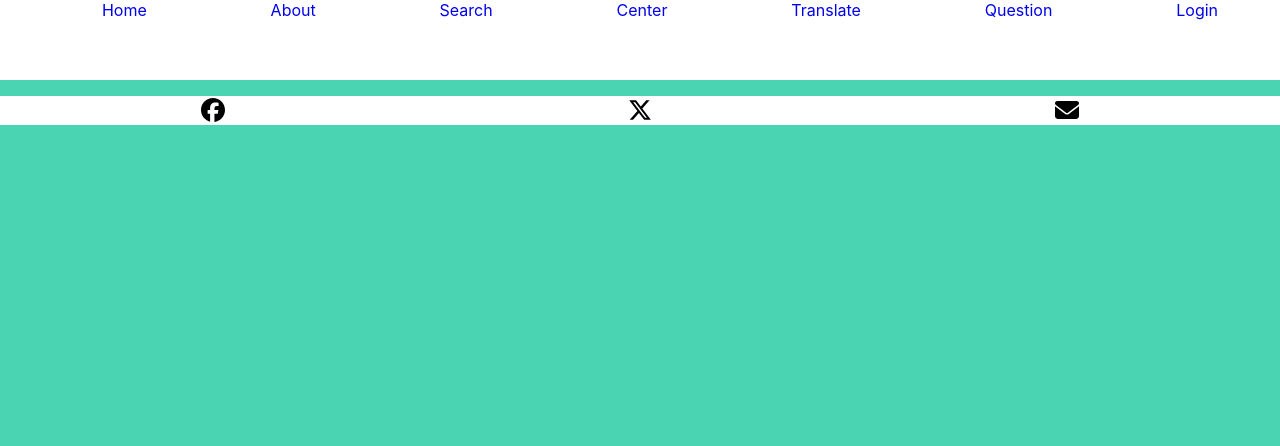
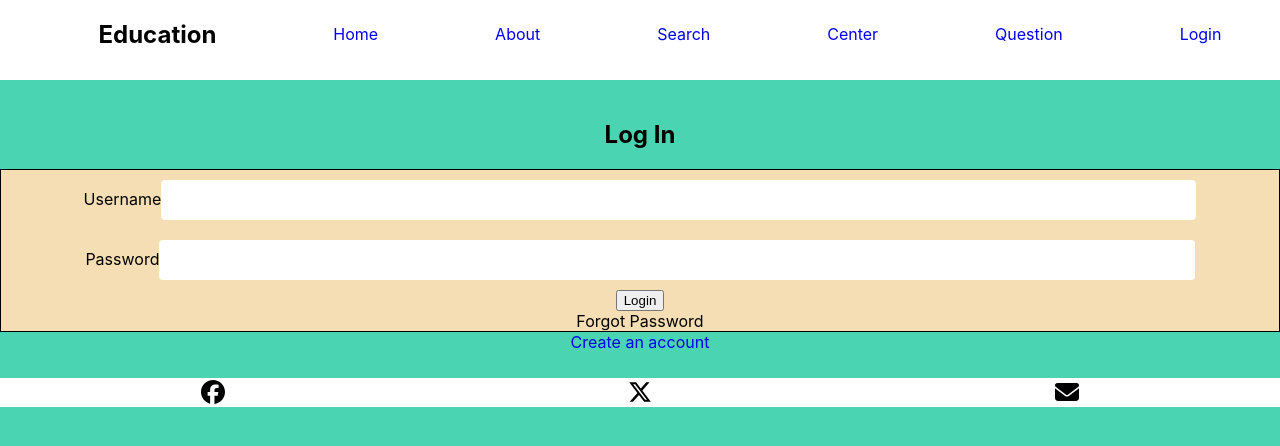
Before and after one commit to jasmineeuy/Educate, a React (Create React App) app in the folder educate/: page /login in a window 1280 px wide. Shown: the top 446 px of the page. Built offline with nearby package versions, Linux system fonts and the light colour scheme.

Commit message:
added hanlder functions and inputfield component created

```diff
--- a/educate/src/App.js
+++ b/educate/src/App.js
@@ -6,6 +6,9 @@ import Questions from "./components/Questions";
 import Search from "./components/Search";
 import Header from "./shared/Header";
 import Footer from "./shared/Footer";
+import Login from "./components/Login";
+import SignUp from "./components/SignUp";
+
 import "./App.css";
 import { Routes, Route } from "react-router-dom";
 
@@ -20,6 +23,8 @@ function App() {
         <Route path="/center" element={<Center />} />
         <Route path="/questions" element={<Questions />} />
         <Route path="/search" element={<Search />} />
+        <Route path="/login" element={<Login />} />
+        <Route path="/signup" element={<SignUp />} />
       </Routes>
 
       <Footer />
--- a/educate/src/components/Center.js
+++ b/educate/src/components/Center.js
@@ -1,21 +1,71 @@
-import React from "react";
+import { React, useState } from "react";
+import InputField from "../shared/inputField";
 
 const Center = () => {
+  const [centerName, setCenterName] = useState("");
+  const [address, setCenterAddress] = useState("");
+  const [number, setCenterNumber] = useState("");
+  const [email, setCenterEmail] = useState("");
+
+  const handleCenterNameChange = (event) => {
+    console.log(event.target.value);
+    setCenterName(event.target.value);
+  };
+
+  const handleCenterAddressChange = (event) => {
+    console.log(event.target.value);
+    setCenterAddress(event.target.value);
+  };
+
+  const handleCenterNumberChange = (event) => {
+    console.log(event.target.value);
+    setCenterNumber(event.target.value);
+  };
+
+  const handleCenterEmailChange = (event) => {
+    console.log(event.target.value);
+    setCenterEmail(event.target.value);
+  };
+
+  const handleFormSubmit = (event) => {
+    // event.preventDefault();
+    // console.log(event);
+  };
   return (
     <div>
       <main className="form">
         <article>
           <h1>Tutoring Form</h1>
           <h2>Have a center to add?</h2>
-          <form>
-            <label htmlFor="name">Center Name</label>
-            <input type="text" name="name" />
-            <label htmlFor="address">Center Address</label>
-            <input type="text" name="address" />
-            <label htmlFor="number">Phone Number</label>
-            <input type="text" name="number" />
-            <label htmlFor="email">Email</label>
-            <input type="text" name="email" />
+          <form onSubmit={handleFormSubmit}>
+            <InputField
+              type="text"
+              inputName="Name"
+              id="name"
+              value={centerName}
+              handleChange={handleCenterNameChange}
+            />
+            <InputField
+              type="text"
+              inputName="Address"
+              id="Address"
+              value={address}
+              handleChange={handleCenterAddressChange}
+            />
+            <InputField
+              type="text"
+              inputName="Number"
+              id="Number"
+              value={number}
+              handleChange={handleCenterNumberChange}
+            />
+            <InputField
+              type="text"
+              inputName="Email"
+              id="email"
+              value={email}
+              handleChange={handleCenterEmailChange}
+            />
             <button>Button</button>
           </form>
         </article>
--- a/educate/src/components/Home.js
+++ b/educate/src/components/Home.js
@@ -1,6 +1,7 @@
 import React from "react";
 import { FontAwesomeIcon } from "@fortawesome/react-fontawesome";
 import { faMagnifyingGlass } from "@fortawesome/free-solid-svg-icons";
+import studentImage from "../../public/images/student.jpg";
 
 const Home = () => {
   return (
@@ -16,6 +17,10 @@ const Home = () => {
             <button>Espanol</button>
           </div> --> */}
           <div>
+            <img
+              src={studentImage}
+              alt="group of students sitting paying attention"
+            ></img>
             <h2>Enter your zipcode in the search area.</h2>
           </div>
 
--- a/educate/src/components/Login.js
+++ b/educate/src/components/Login.js
@@ -1,6 +1,22 @@
-import React from "react";
+import { React, useState } from "react";
+import InputField from "../shared/inputField";
+import { Link } from "react-router-dom";
 
 const Login = () => {
+  const [username, setUsername] = useState("");
+
+  const [password, setPassword] = useState("");
+
+  const handleUsernameChange = (event) => {
+    console.log(event.target.value);
+    setUsername(event.target.value);
+  };
+
+  const handlePasswordChange = (event) => {
+    console.log(event.target.value);
+    setPassword(event.target.value);
+  };
+
   return (
     <div>
       <main className="login">
@@ -11,17 +27,27 @@ const Login = () => {
 
           <form>
             <div>
-              <label htmlFor="username">Username</label>
-              <input type="text" name="username" />
+              <InputField
+                type="text"
+                inputName="Username"
+                id="username"
+                value={username}
+                handleChange={handleUsernameChange}
+              />
             </div>
             <div>
-              <label htmlFor="password">Password</label>
-              <input type="text" name="password" />
+              <InputField
+                type="text"
+                inputName="Password"
+                id="password"
+                value={password}
+                handleChange={handlePasswordChange}
+              />
             </div>
             <button>Login</button>
             <a>Forgot Password</a>
           </form>
-          <a href="signup.html">Create an account</a>
+          <Link to="signup">Create an account</Link>
         </section>
       </main>
     </div>
--- a/educate/src/components/Search.js
+++ b/educate/src/components/Search.js
@@ -1,26 +1,39 @@
-import React from "react";
+import {React,useState} from "react";
+import Card from "../shared/Card";
 
-const Search = () =>{
-    return(
-        <div><main className="search">
+
+//connect search here and send props to card to change info in car props.title etc
+
+const Search = () => {
+
+
+  const [search,setSearch]=useState=("");
+
+  const handleSearchChange = (event)=>{
+    console.log(event.target.value);
+    setSearch(event.target.value);
+
+  }
+
+
+  return (
+    <div>
+      <main className="search">
         <h1>Center Location</h1>
         <h2>
-          Please enter your zipcode in the search bar to find the nearest center.
+          Please enter your zipcode in the search bar to find the nearest
+          center.
         </h2>
         <div>
           <form>
-            <input type=" text" placeholder="Enter your zipcode" />
+            <input type="text" id="centerSearch" placeholder="Enter your zipcode" onChange={handleSearchChange} value={search}/>
             <i className="fa-solid fa-magnifying-glass"></i>
           </form>
         </div>
-        <article>
-          <h1>Center Name</h1>
-          <p>Address</p>
-          <p>Phone Number</p>
-          <p>hours of operation</p>
-        </article>
-      </main></div>
-    )
-}
+        <Card />
+      </main>
+    </div>
+  );
+};
 
 export default Search;
--- a/educate/src/components/SignUp.js
+++ b/educate/src/components/SignUp.js
@@ -1,9 +1,46 @@
-import React from "react";
+import { React, useState } from "react";
+import InputField from "../shared/inputField";
 
 const SignUp = () => {
+  const [firstName, setFirstName] = useState("");
+  const [lastName, setLastName] = useState("");
+  const [email, setEmail] = useState("");
+  const [number, setNumber] = useState("");
+  const [username, setUsername] = useState("");
+  const [password, setPassword] = useState("");
+
+  const handleFirstNameChange = (event) => {
+    console.log(event.target.value);
+    setFirstName(event.target.value);
+  };
+
+  const handleLastNameChange = (event) => {
+    console.log(event.target.value);
+    setLastName(event.target.value);
+  };
+
+  const handleEmailChange = (event) => {
+    console.log(event.target.value);
+    setEmail(event.target.value);
+  };
+
+  const handleNumberChange = (event) => {
+    console.log(event.target.value);
+    setNumber(event.target.value);
+  };
+
+  const handleUsernameChange = (event) => {
+    console.log(event.target.value);
+    setUsername(event.target.value);
+  };
+
+  const handlePasswordChange = (event) => {
+    console.log(event.target.value);
+    setPassword(event.target.value);
+  };
+
   return (
     <div>
-      {" "}
       <main className="signup">
         <section>
           <div>
@@ -11,34 +48,49 @@ const SignUp = () => {
           </div>
 
           <form>
-            <div>
-              <label htmlFor="firstName">First Name</label>
-              <input type="text" name="firstName" placeholder="First Name" />
-            </div>
-            <div>
-              <label htmlFor="lastName">Last Name</label>
-              <input type="text" name="lastName" placeholder="Last Name" />
-            </div>
-            <div>
-              <label htmlFor="email">Email</label>
-              <input type="email" name="email" placeholder="email" />
-            </div>
-            <div>
-              <label htmlFor="number">Phone Number</label>
-              <input
-                type="number"
-                name="phonenumber"
-                placeholder="Phone Number"
-              />
-            </div>
-            <div>
-              <label htmlFor="username">Username</label>
-              <input type="text" name="username" placeholder="username" />
-            </div>
-            <div>
-              <label htmlFor="password">Password</label>
-              <input type="text" name="password" placeholder="password" />
-            </div>
+            <InputField
+              type="text"
+              inputName="First Name"
+              id="firstName"
+              value={firstName}
+              handleChange={handleFirstNameChange}
+            />
+            <InputField
+              type="text"
+              inputName="Last Name"
+              id="lastName"
+              value={lastName}
+              handleChange={handleLastNameChange}
+            />
+            <InputField
+              type="text"
+              inputName="Email"
+              id="email"
+              value={email}
+              handleChange={handleEmailChange}
+            />
+            <InputField
+              type="text"
+              inputName="Number"
+              id="number"
+              value={number}
+              handleChange={handleNumberChange}
+            />
+            <InputField
+              type="text"
+              inputName="Username"
+              id="username"
+              value={username}
+              handleChange={handleUsernameChange}
+            />
+            <InputField
+              type="text"
+              inputName="Password"
+              id="password"
+              value={password}
+              handleChange={handlePasswordChange}
+            />
+
             <div>
               <button>Submit</button>
             </div>
--- /dev/null
+++ b/educate/src/shared/Card.js
@@ -0,0 +1,14 @@
+function Card() {
+  return (
+    <div>
+      <article>
+        <h1>Center Name</h1>
+        <p>Address</p>
+        <p>Phone Number</p>
+        <p>hours of operation</p>
+      </article>
+    </div>
+  );
+}
+
+export default Card;
--- a/educate/src/shared/Header.js
+++ b/educate/src/shared/Header.js
@@ -1,20 +1,21 @@
 import React from "react";
-import {Link} from "react-router-dom";
-import {FontAwesomeIcon} from "@fortawesome/react-fontawesome";
-import {faBars} from "@fortawesome/free-solid-svg-icons";
-
+import { Link } from "react-router-dom";
+import { FontAwesomeIcon } from "@fortawesome/react-fontawesome";
+import { faBars } from "@fortawesome/free-solid-svg-icons";
 
 const Header = () => {
   return (
     <div>
       <header>
         <div>
-          <h1></h1>
           {/* <i class="fa-solid fa-bars"></i> */}
           <FontAwesomeIcon icon={faBars} />
         </div>
         <nav>
           <ul>
+            <li>
+              <h1>Education</h1>
+            </li>
             <li>
               <Link to="/">Home</Link>
             </li>
@@ -27,9 +28,9 @@ const Header = () => {
             <li>
               <Link to="/center">Center</Link>
             </li>
-            <li>
+            {/* <li>
               <Link to="/translate">Translate</Link>
-            </li>
+            </li> */}
             <li>
               <Link to="/questions">Question</Link>
             </li>
--- /dev/null
+++ b/educate/src/shared/inputField.js
@@ -0,0 +1,18 @@
+import React from "react";
+
+function inputField(props) {
+  return (
+    <>
+      <label htmlFor={props.id}>{props.inputName}</label>
+      <input
+        name={props.id}
+        id={props.id}
+        type={props.type}
+        value={props.value}
+        onChange={props.handleChange}
+      />
+    </>
+  );
+}
+
+export default inputField;
```
Also changed, not shown: educate/src/components/About.js (+9 -0 lines).
